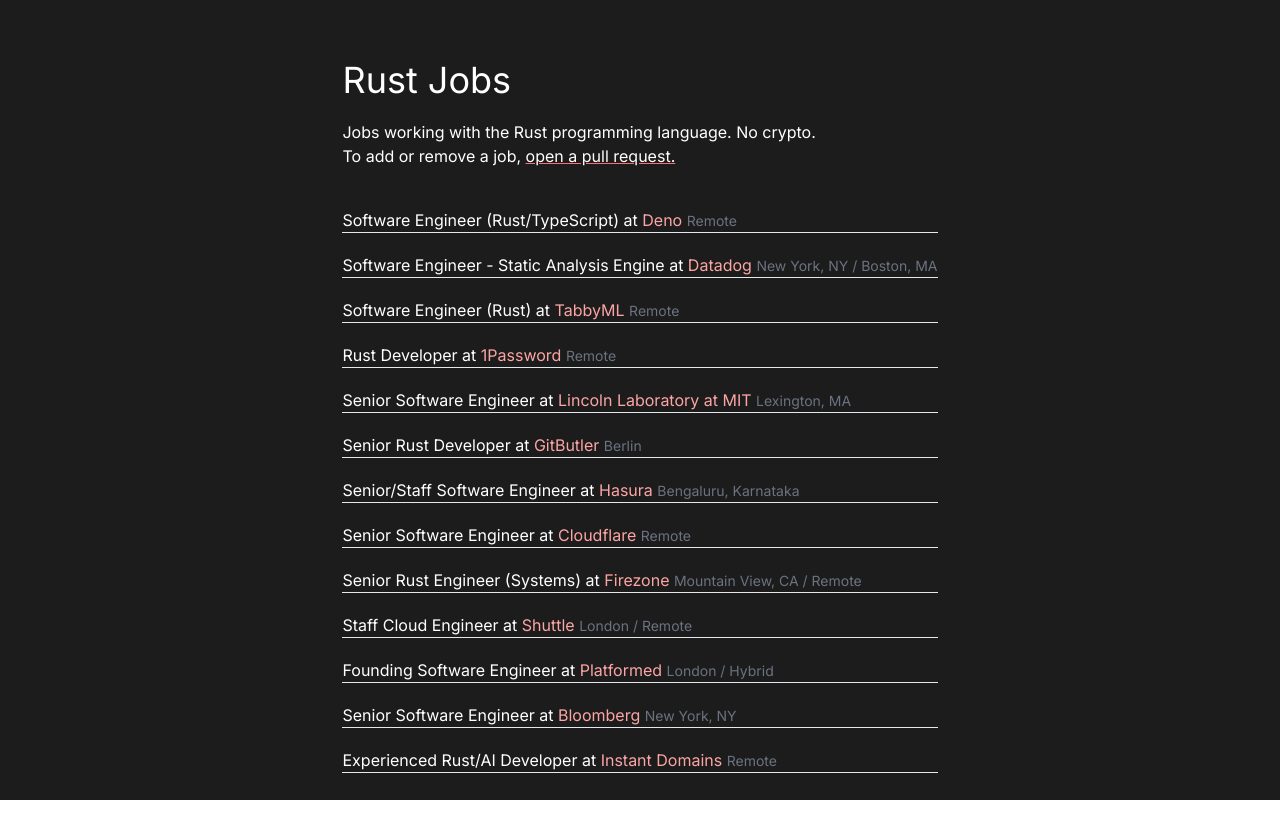
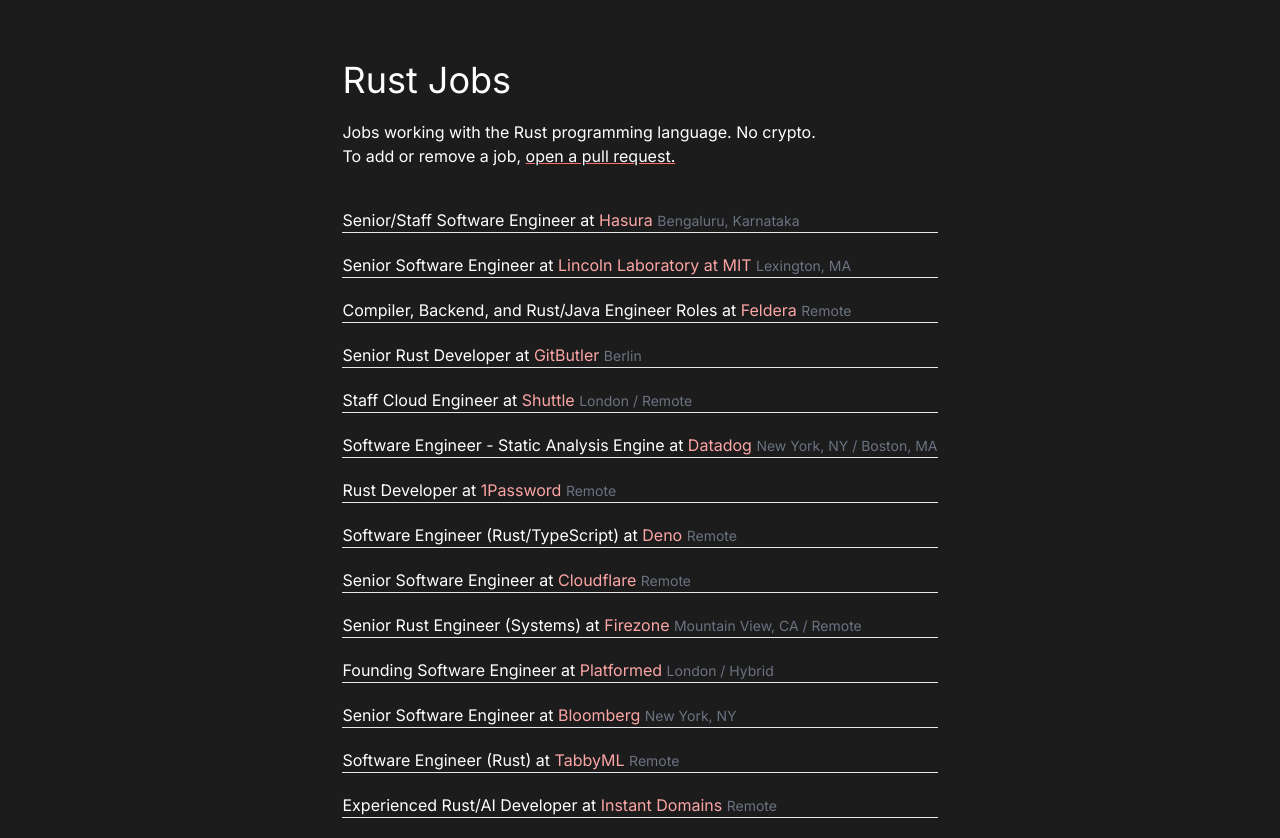
Before and after one commit to NicholasLYang/rustjobs.fyi, a Next.js app: page / in a window 1280 px wide. Before the commit the page ends 800 px from the top, so only its background shows below. Built offline with nearby package versions, Linux system fonts and the light colour scheme.

Commit message:
Add Feldera Rust jobs.

```diff
--- a/app/page.tsx
+++ b/app/page.tsx
@@ -79,6 +79,12 @@
     location: "Remote",
     url: "https://www.notion.so/tabbyml/Careers-35b1a77f3d1743d9bae06b7d6d5b814a?pvs=4",
   },
+  {
+    title: "Compiler, Backend, and Rust/Java Engineer Roles",
+    company: "Feldera",
+    location: "Remote",
+    url: "https://www.feldera.com/careers",
+  }
 ];
 
 function shuffle<T>(array: T[]) {
```
